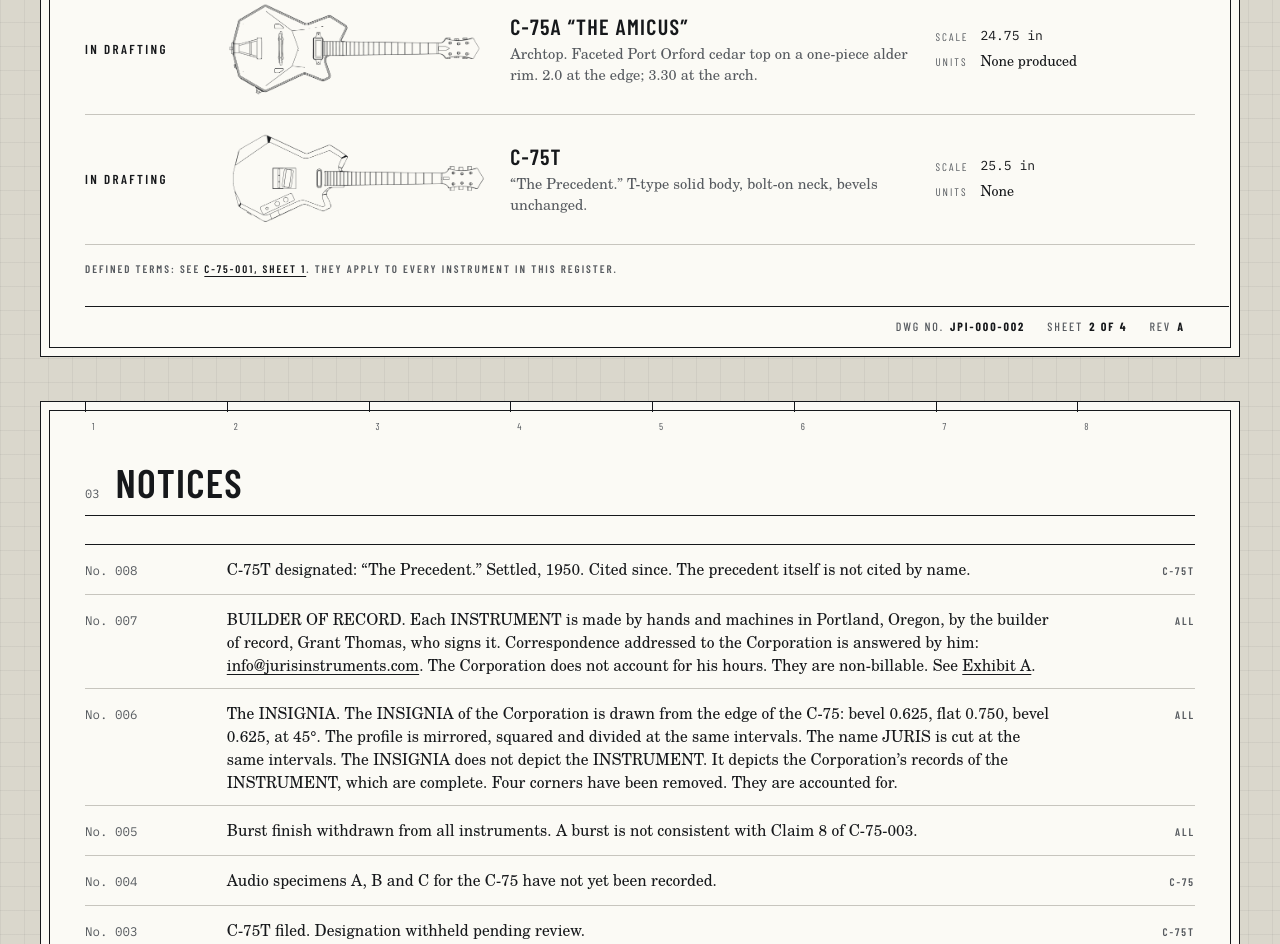
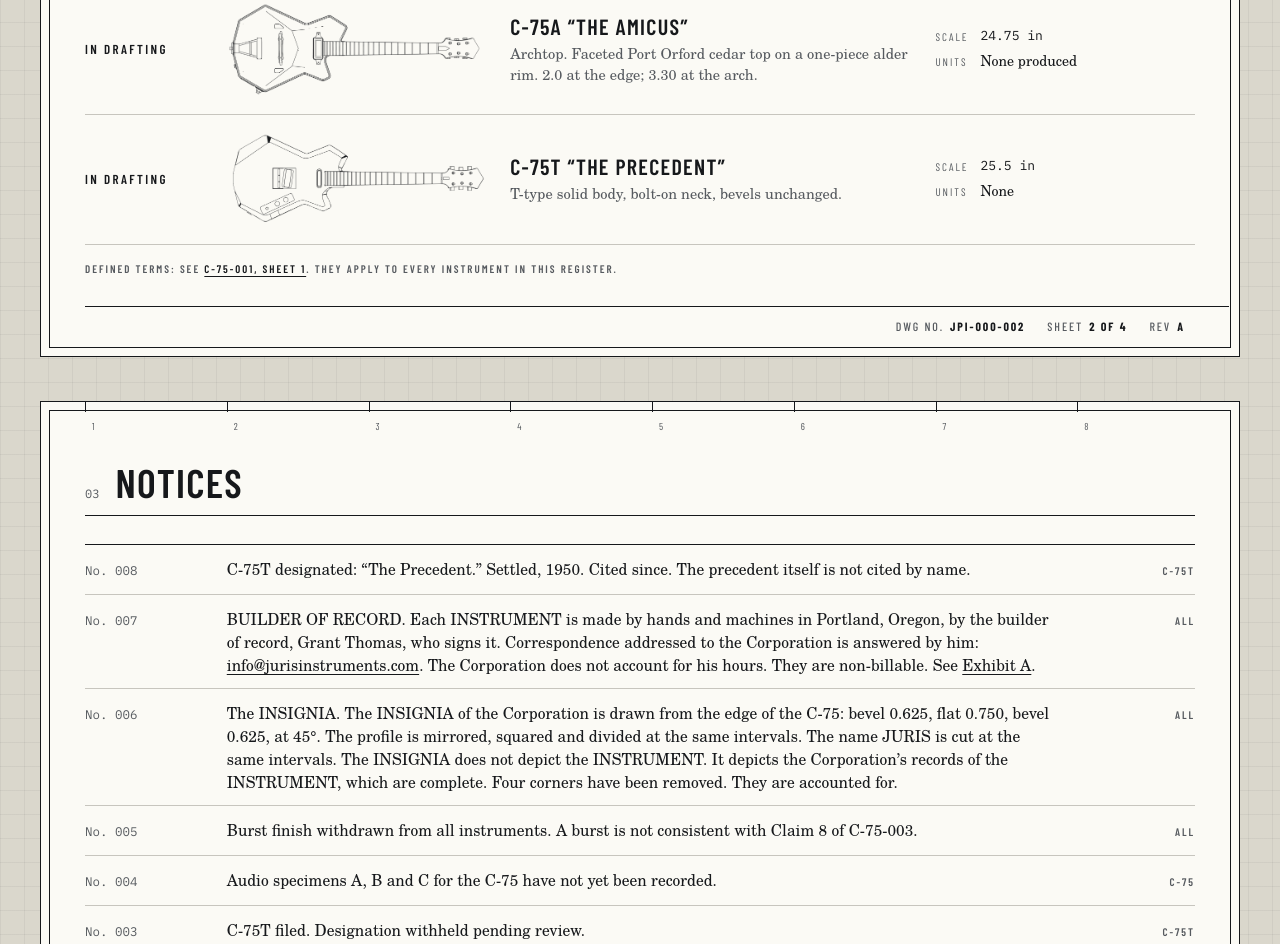
Before and after one commit to gthomas/Jurisinstruments.com, a plain HTML site: page index.html in a window 1280 px wide. Shown: the part 3362-4306 px from the top of the page. Drawn offline with nearby package versions, Linux system fonts and the light colour scheme.

Commit message:
Register: set The Precedent in the title line like The Proxy and The Amicus
Co-Authored-By: Claude Opus 5.5 <noreply@anthropic.com>
Claude-Session: https://claude.ai/code/session_01ENS5x2HUAQg49NhbWzV77B

```diff
--- a/index.html
+++ b/index.html
@@ -388,7 +388,7 @@ form.req{border:1.5px solid var(--ink)}
     <a class="entry" href="c-75t/">
       <span class="status">In drafting</span>
       <div class="thumb c" role="img" aria-label="Plan view of the C-75T"></div>
-      <div class="desc"><div class="name">C-75T</div><div class="kind">“The Precedent.” T-type solid body, bolt-on neck, bevels unchanged.</div></div>
+      <div class="desc"><div class="name">C-75T “The Precedent”</div><div class="kind">T-type solid body, bolt-on neck, bevels unchanged.</div></div>
       <dl class="data"><dt>Scale</dt><dd class="m">25.5 in</dd><dt>Units</dt><dd>None</dd></dl>
     </a>
     <p class="lab xref">Defined terms: see <a href="c-75/">C-75-001, Sheet 1</a>. They apply to every instrument in this register.</p>
```
